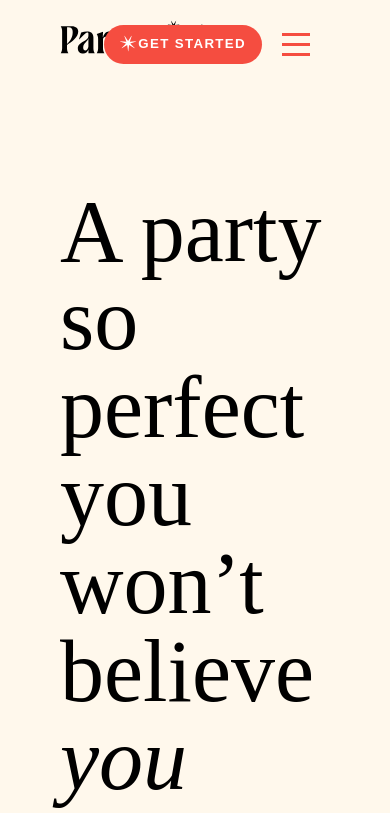
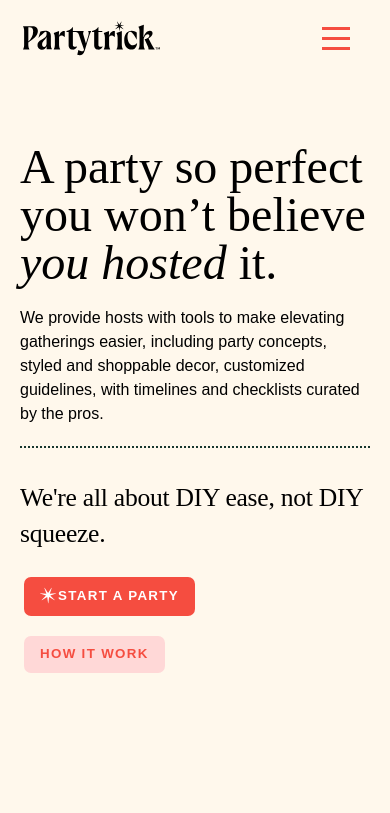
Before and after one commit to MbiamouRichy/partytrick, an Angular app: page / in a window 390 px wide. Shown: the top 813 px of the page. Built offline with nearby package versions, Linux system fonts and the light colour scheme.

Commit message:
mise en place du responsive : partie5 < 768px

```diff
--- a/src/app/app.component.scss
+++ b/src/app/app.component.scss
@@ -1192,13 +1192,12 @@ footer {
     background: $btn-bg1-a;
     display: none;
     flex-direction: row;
-    align-self: flex-end;
     justify-content: flex-end;
     animation: nav_appear 0.5s forwards ease-in-out;
 
     ul {
       height: 100vh;
-      width: 30vw;
+      width: auto;
       background: $btn-bg2;
       display: flex;
       flex-direction: column;
@@ -1346,7 +1345,14 @@ footer {
     }
     .footer_row_div2{
       margin-bottom: 2rem;
+      .footer-subscribe_form{
+        width: 70%;
+        form{
+          width: 70%;
+        }
+      }
     }
+
   }
 
   footer .footer_row2 .footer_row2_row2{
@@ -1435,13 +1441,60 @@ footer {
       height: 280px;
     }
   }
-
   .section5_div2 .div_img img {
     width: 325px;
   }
 }
-/*------------- animations ---------------*/
-@keyframes appear {
+/*--------------- < 768px ----------------*/
+@media only screen and (max-width: 767px){
+  header {
+    .logo{
+      position: relative;
+      top: 0;
+      left: -40px;
+      svg{
+        width: 143px;
+        height: 35px;
+      }
+    }
+    .btn_menu_hamburger{
+      position: relative;
+      top: -3px;
+      right: -40px;
+    }
+    button {
+      display: none;
+    }
+  }
+  main{
+    padding: 20px 20px;
+  }
+  .section1 {
+    padding-top: 40px;
+    .section1_div1 {
+      .h1_section1 {
+        font-size: 3rem;
+      }
+
+      .row1_section1_div1 .p_section1 {
+        width: auto;
+        height: auto;
+        margin-bottom: 20px;
+      }
+      .row2_section1_div1{
+        .div_btn{
+          flex-direction: column;
+          align-items: flex-start;
+          gap: 20px;
+        }
+      }
+    }
+  }
+}
+/*======================= ANIMATION =================*/
+/*==================================================*/
+
+@keyframes appear { // for poppup
   from{
     opacity: 0;
   }
@@ -1449,7 +1502,7 @@ footer {
     opacity: 1;
   }
 }
-@keyframes nav_appear {
+@keyframes nav_appear { // for mobile navbar
   from{
     right: -2000px;
   }
```
